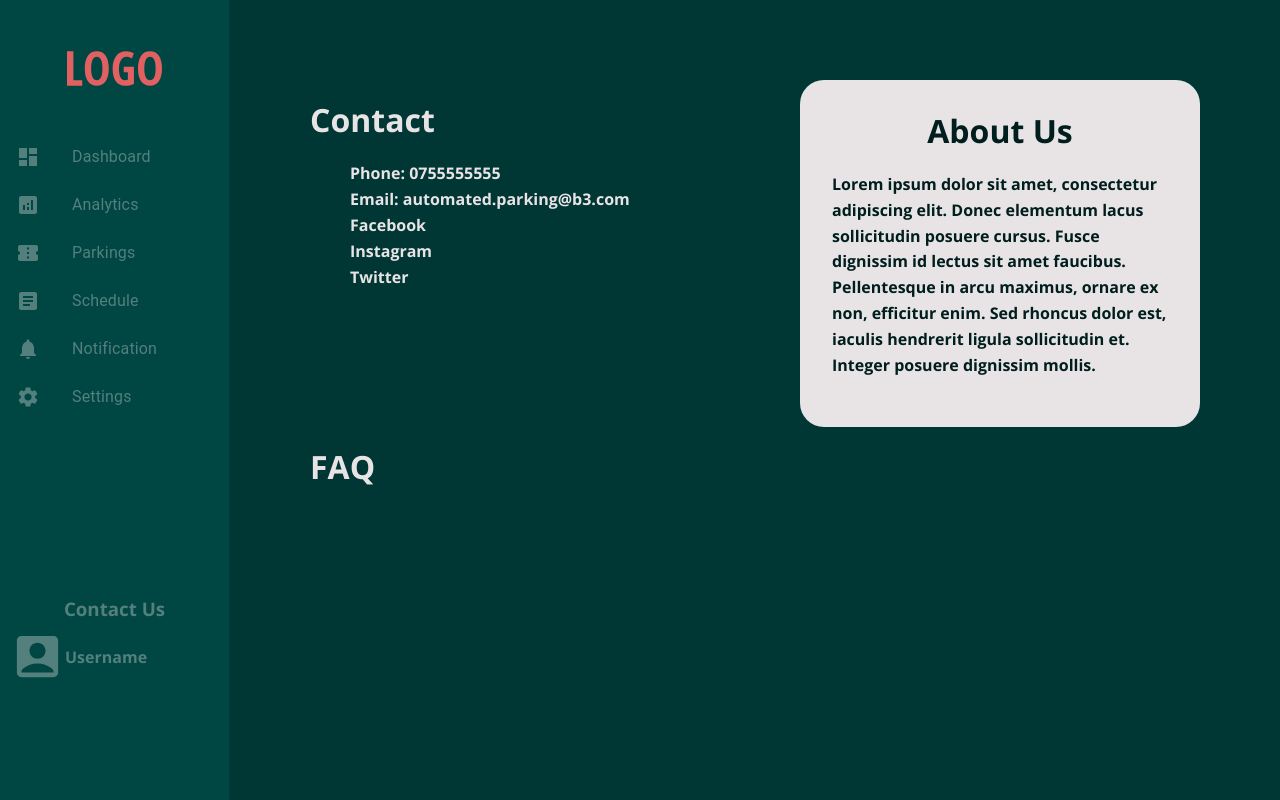
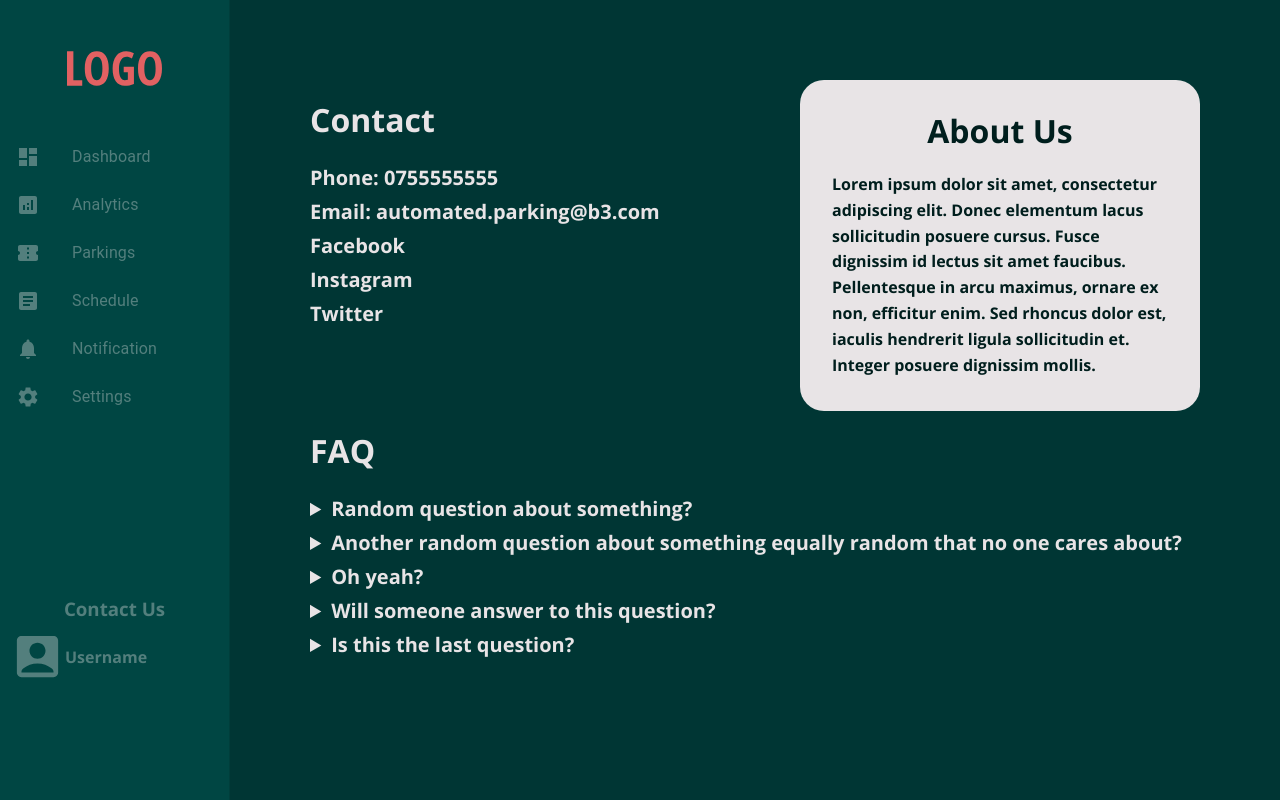
Before and after one commit to ParkingLotDevOps/Automated-Parking-Lot, a React (Create React App) app in the folder web-frontend/: page /contact in a window 1280 px wide. Built offline with nearby package versions, Linux system fonts and the light colour scheme.

Commit message:
finished contact us page

```diff
--- a/web-frontend/src/components/Contact/Contact.js
+++ b/web-frontend/src/components/Contact/Contact.js
@@ -26,6 +26,28 @@ export default function Contact() {
         </div>
         <div className={styles.faq}>
           <h1>FAQ</h1>
+          <div>
+            <details>
+              <summary>Random question about something?</summary>
+              <p>Always.</p>
+            </details>
+            <details>
+              <summary>Another random question about something equally random that no one cares about?</summary>
+              <p>FAQ.</p>
+            </details>
+            <details>
+              <summary>Oh yeah?</summary>
+              <p>Yeah.</p>
+            </details>
+            <details>
+              <summary>Will someone answer to this question?</summary>
+              <p>Yes, someone will. Here is the answer, I hope you’ll have a great day.</p>
+            </details>
+            <details>
+              <summary>Is this the last question?</summary>
+              <p>Hopefully.</p>
+            </details>
+          </div>
         </div>
       </main>
     </>
--- a/web-frontend/src/components/Contact/Contact.module.css
+++ b/web-frontend/src/components/Contact/Contact.module.css
@@ -1,7 +1,6 @@
 .main {
     display: flex;
     flex-direction: column;
-    /* justify-content: flex-start; */
     margin-left: 230px;
     padding: 5rem;
 }
@@ -12,12 +11,11 @@
     justify-content: space-between;
 }
 
-.contact {
-
-}
-
 .contact ul {
     list-style: none;
+    padding-left: 0;
+    font-size: 1.25rem;
+    line-height: 1.7;
 }
 
 .about {
@@ -33,6 +31,19 @@
     text-align: center;
 }
 
-.faq {
+.about p {
+    margin-bottom: 0;
+}
 
+.faq div {
+    font-size: 1.25rem;
+    line-height: 1.7;
 }
+
+.faq details p {
+    margin: 0;
+    background: #004643;
+    border-radius: 10px;
+    padding: 0 .5rem;
+    font-size: 1rem;
+}
```
